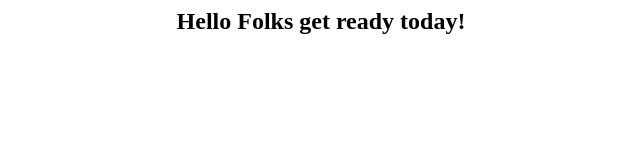
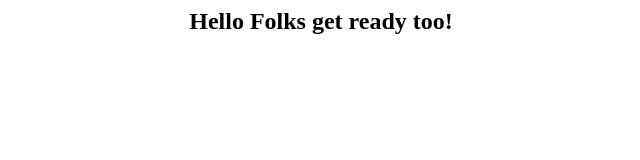
Before and after one commit to Vasanth-prog/Gitworkflow, a plain HTML site: page index.html in a window 1280 px wide. Shown: the whole page, without its empty margins (319-959 px from the left). Drawn offline with Linux system fonts and the light colour scheme.

```diff
--- a/index.html
+++ b/index.html
@@ -3,6 +3,6 @@
 <title> Vasanth </title>
 </head>
 <body style = "background-image:url('images/github3.jpg'); background-size: 100%">
-<h2 ALIGN=CENTER>Hello Folks get ready today!</h2>
+<h2 ALIGN=CENTER>Hello Folks get ready too!</h2>
 </body>
 </html>
```
